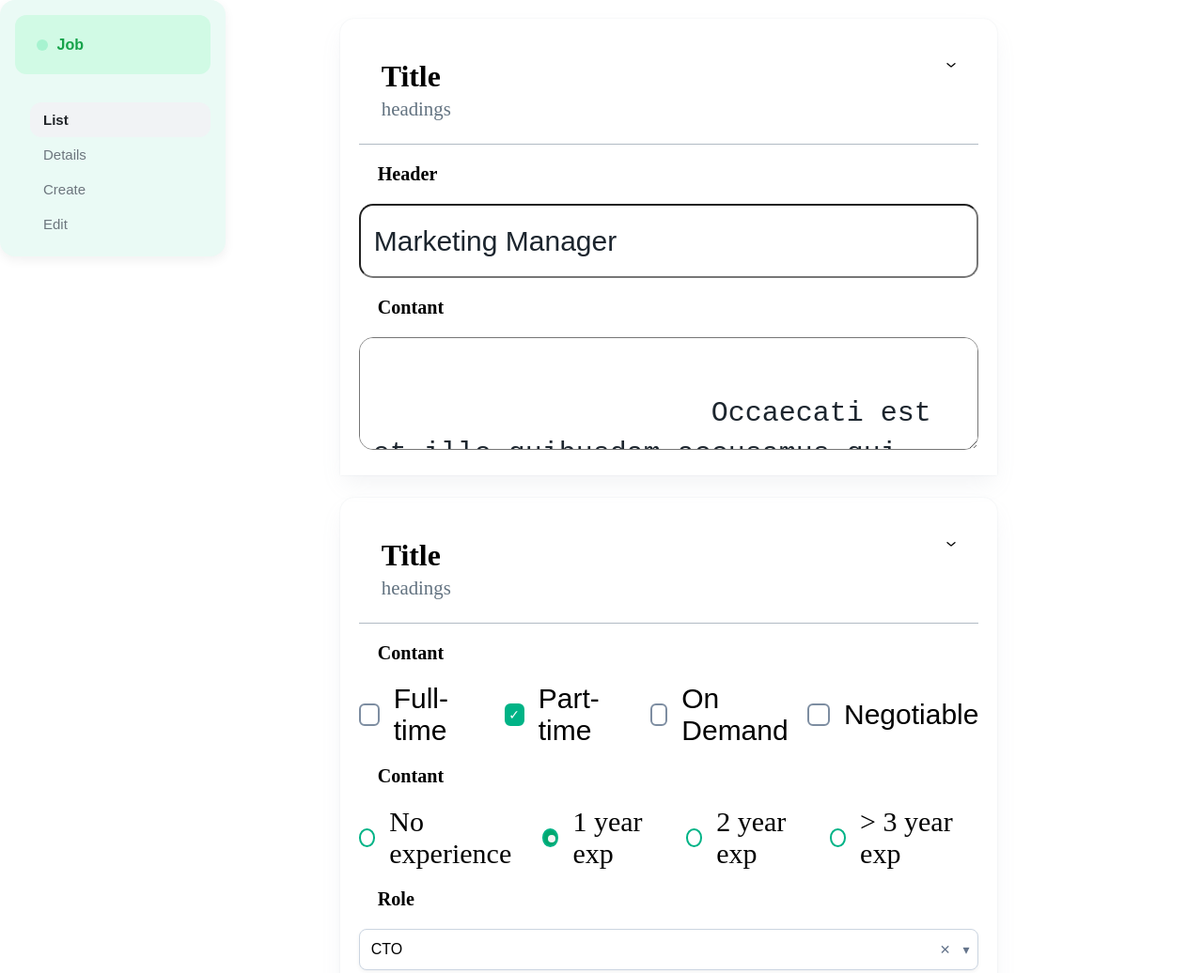
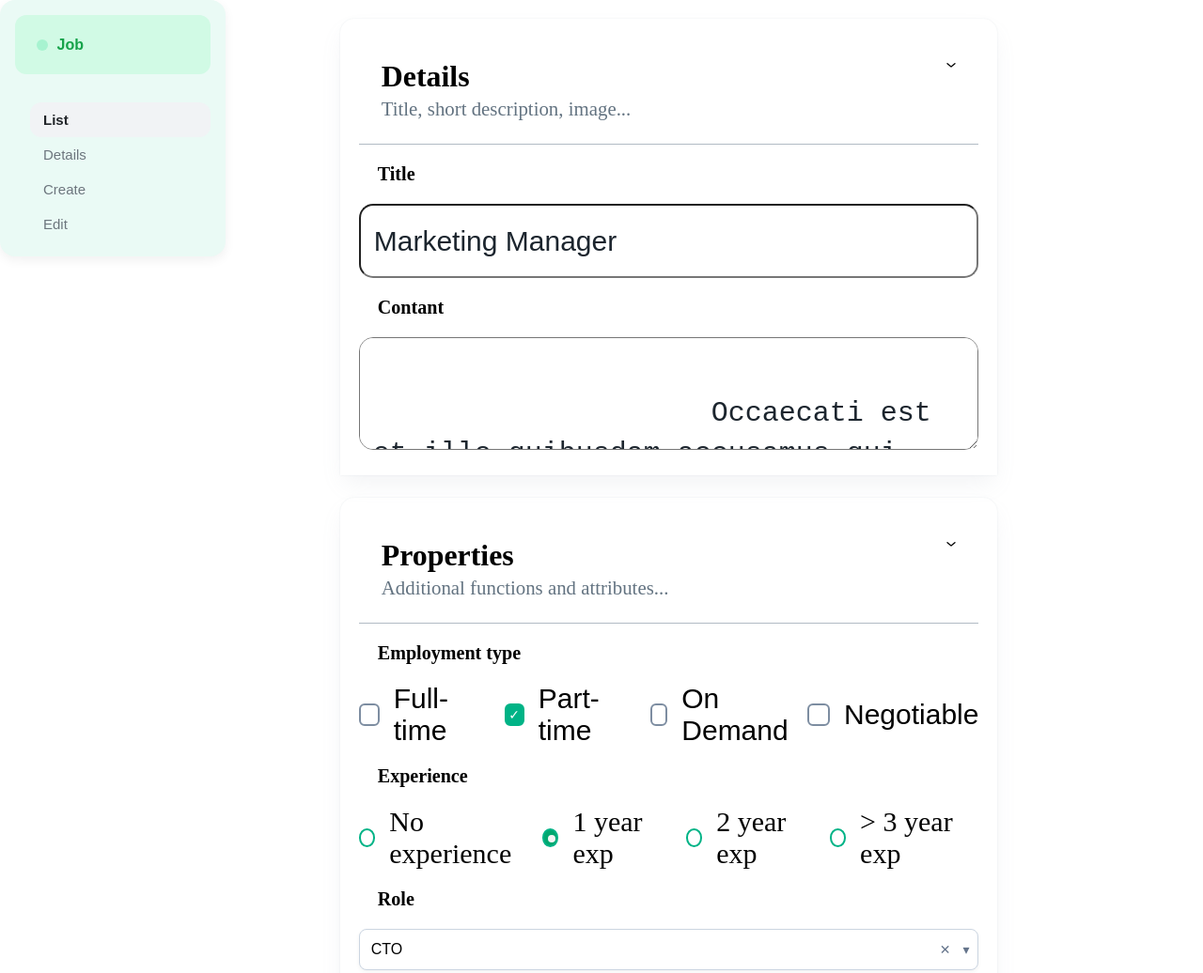
Before and after one commit to OsamaDW2002/job-hunting, a plain HTML site: page edit-section.html in a window 1280 px wide. Shown: the top 1036 px of the page at 94% size. Drawn offline with Linux system fonts and the light colour scheme.

Commit message:
add link

```diff
--- a/edit-section.html
+++ b/edit-section.html
@@ -17,15 +17,15 @@
 <form>
     <div class="drop-input-list-container">
         <div class="drop-input-list-title">
-            <span>Title</span>
-            <span>headings</span>
+            <span>Details</span>
+            <span>Title, short description, image...</span>
             <div>
                 <img src="./src/assets/icons/drop-list-open.svg" alt="drop list input data">
             </div>
         </div>
         <div class="drop-input-list-details">
             <label>
-                <h6>Header</h6>
+                <h6>Title</h6>
                 <input type="text" value="Marketing Manager" id="title">
             </label>
             <label>
@@ -71,15 +71,15 @@
     </div>
     <div class="drop-input-list-container">
         <div class="drop-input-list-title">
-            <span>Title</span>
-            <span>headings</span>
+            <span>Properties</span>
+            <span>Additional functions and attributes...</span>
             <div>
                 <img src="./src/assets/icons/drop-list-open.svg" alt="drop list input data">
             </div>
         </div>
         <div class="drop-input-list-details">
             <label>
-                <h6>Contant</h6>
+                <h6>Employment type</h6>
                 <div class="job-type">
                     <label class="job-option">
                         <input type="radio" name="job" value="full-time" >
@@ -109,7 +109,7 @@
                 </div>
             </label>
             <label >
-                <h6>Contant</h6>
+                <h6>Experience</h6>
                 <div class="experience-group">
                     <label class="experience-option">
                         <input type="radio" name="experience" value="0">
--- a/src/js/sidebar.js
+++ b/src/js/sidebar.js
@@ -14,7 +14,7 @@ function createSidebar() {
             <li class="active"><a href="search.html">List</a></li>
             <li><a href="content.html">Details</a></li>
             <li><a href="new-job.html">Create</a></li>
-            <li><a href="#">Edit</a></li>
+            <li><a href="edit-section.html">Edit</a></li>
           </ul>
         </div>
       </div>
```
Also changed, not shown: new-job.html (+6 -6 lines).
